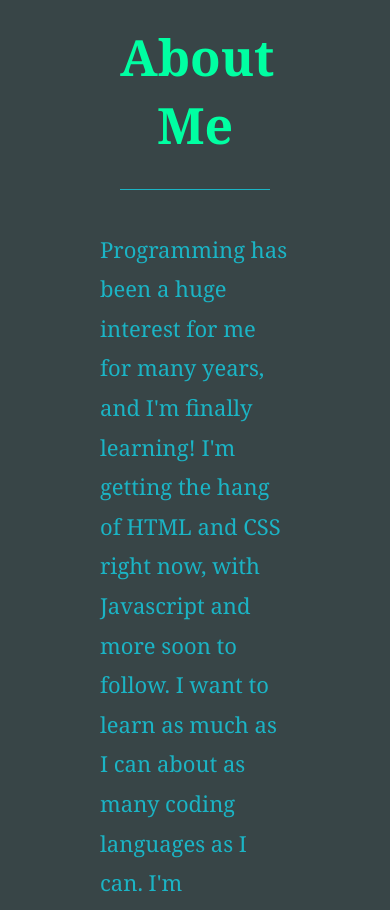
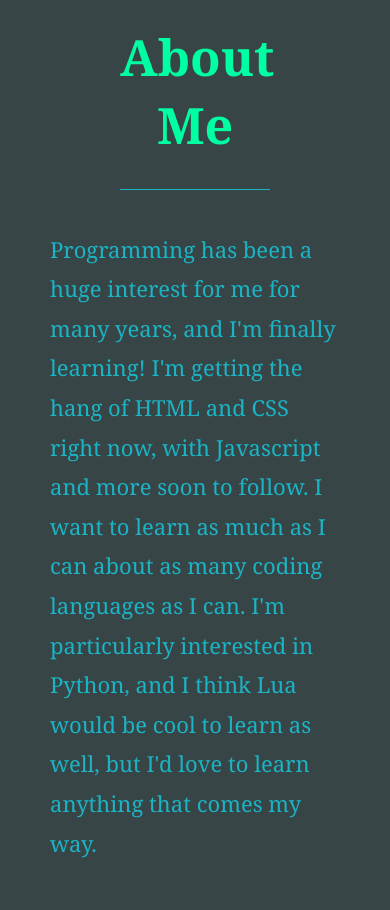
Before and after one commit to Dkunk7/web-portfolio, a plain HTML site: page index.html in a window 390 px wide. Shown: the part 2230-3140 px from the top of the page. Drawn offline with Linux system fonts and the light colour scheme.

Commit message:
media query adjustments

```diff
--- a/assets/css/style.css
+++ b/assets/css/style.css
@@ -236,4 +236,8 @@ footer {
         margin-left: 0px;
         margin-right: 0px;
     }
+    #about p {
+        margin-left: 50px;
+        margin-right: 50px;
+    }
 }
```
